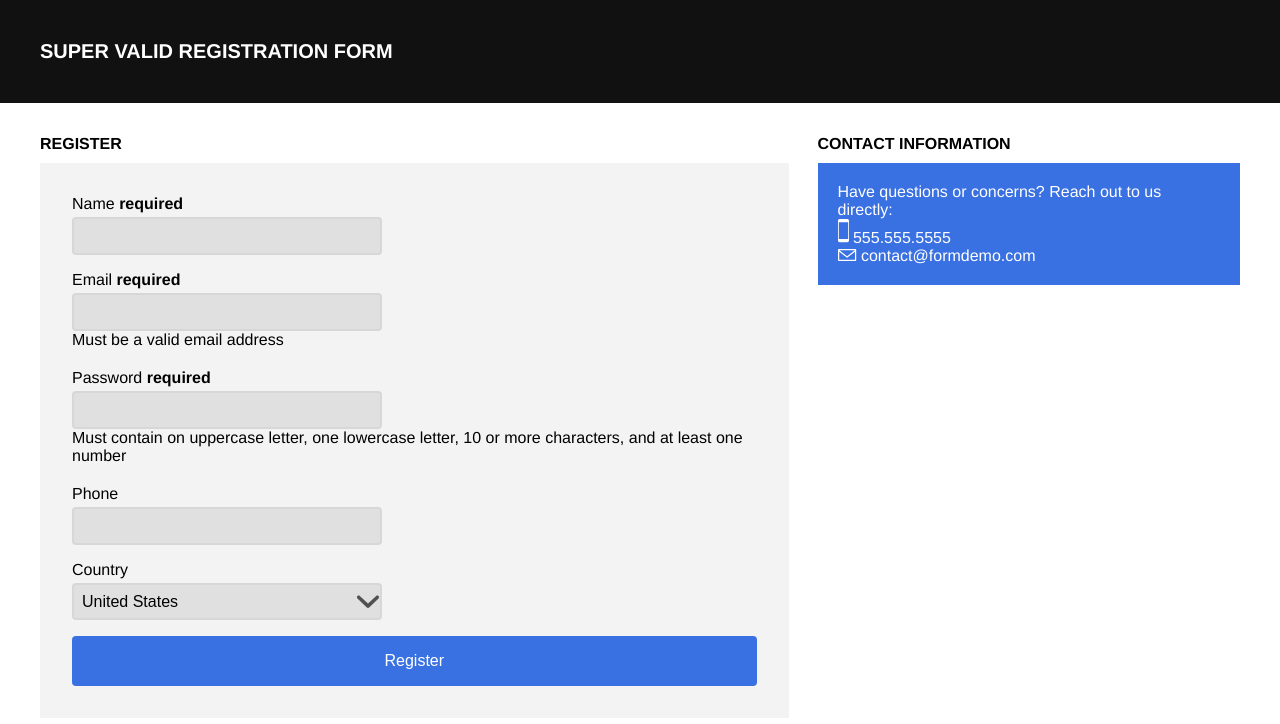
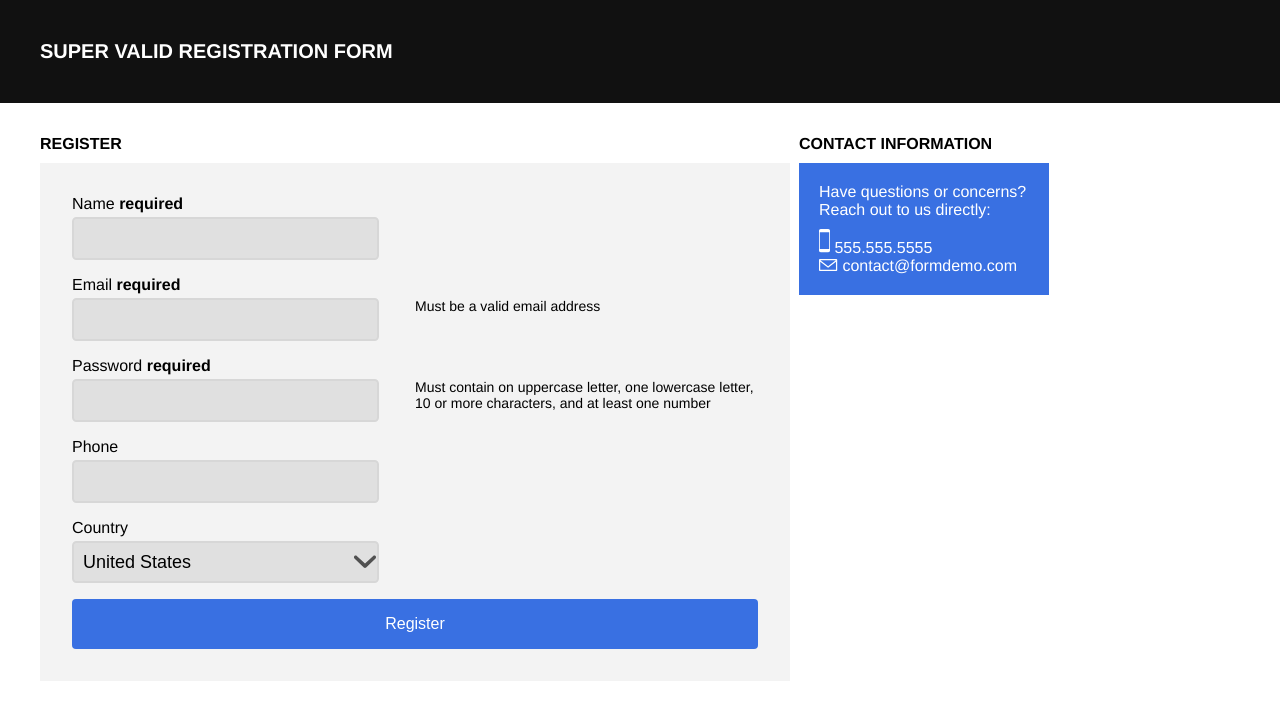
Before and after one commit to JATaber/ResponsiveForms, a website: page index.html in a window 1280 px wide. Drawn offline with Linux system fonts and the light colour scheme.

Commit message:
wrapping up the coding

```diff
--- a/form.js
+++ b/form.js
@@ -54,6 +54,8 @@ class CheckValidity {
         if(status.valueMissing){
             this.addError('Must not be left blank');
         }
+
+        return this.errors;
     }
 
     getEmailMessages(){
@@ -64,8 +66,10 @@ class CheckValidity {
         }
 
         if(status.typeMismatch){
-            this.addError('Must be a valid email address');
+            this.addError('Please enter a valid email address');
         }
+
+        return this.errors;
     }
 
 }
@@ -82,10 +86,9 @@ submit.addEventListener("click", (event) => {
     let pswdErrorMessages = validatePassword.getMessages();
     let nameError = validateName.getNameMessages();
     let emailError = validateEmail.getEmailMessages();
+    let removeElem = elms => Array.from(elms).forEach(el => el.remove);
 
-    console.log(nameError);
-    console.log(emailError);
-
+    removeElem(document.querySelectorAll("error"));
 
     if (pswdErrorMessages.length > 0) {
         pswdErrorMessages.forEach((err) => {
@@ -100,6 +103,6 @@ submit.addEventListener("click", (event) => {
         emailField.insertAdjacentHTML('afterend', '<p class="error">'+ err + '</p>');
         });
     }else {
-    document.getElementById('form').classList.toggle("show");
+    document.getElementById('alert').classList.toggle("show");
     }
 });
--- a/index.html
+++ b/index.html
@@ -16,7 +16,7 @@
         <form>
             <div id="form" class="formInput">
                 <label class="title" for="name">Name <strong>required</strong></label>
-                <input type="text" id="name" required>
+                <input type="text" id="name" required><label class="info" for="name"></label>
             </div>
             <div class="formInput">
                 <label class="title required" for="email">Email <strong>required</strong></label>
@@ -289,9 +289,10 @@
     <div role="directory" class="directory">
         <h2>CONTACT INFORMATION</h2>
         <div class="dirInfo">
-            <p>Have questions or concerns? Reach out to us directly:</p>
-            <p><img src="images/phone.svg" alt="phone icon"> 555.555.5555</p>
-            <p><img src="images/email.svg" alt="email icon"> contact@formdemo.com</p>
+            <p>Have questions or concerns?</p>
+            <p> Reach out to us directly:</p>
+            <p class="contactInfo"><img src="images/phone.svg" alt="phone icon"> 555.555.5555</p>
+            <p class="contactEmail"><img src="images/email.svg" alt="email icon"> contact@formdemo.com</p>
         </div>
     </div>
 </section>
--- a/scss/layout/_body.scss
+++ b/scss/layout/_body.scss
@@ -8,19 +8,25 @@
   flex-direction: column;
   background-color: $form-bg;
   height: 28em;
-  max-width: 100%;
-  padding-left: 4.5em;
-  padding-right: 4.5em;
+  max-width: 280px;
+  padding-left: 3.5em;
+  padding-right: 3.5em;
+  bottom: 20em;
 
   @include mq(tablet){
-
+    padding-left: 4.5em;
+    padding-right: 4.5em;
+    bottom: 10em;
     height: 36em;
-    width: 320px;
+    max-width: 500px;
   }
 
   @include mq(desktop){
-    height: 33em;
-    width: 750px;
+    padding-left: 17.2em;
+    padding-right: 17.2em;
+    height: 32em;
+    max-width: 1200px;
+    bottom: 12em;
   }
 
   img{
@@ -43,7 +49,6 @@
 }
 
 .show{
-  opacity: 0;
   display: flex;
 }
 
@@ -97,30 +102,30 @@ form{
   position: relative;
   float: left;
   margin-bottom: 20px;
-  //bottom: 8em;
   margin-right: 9px;
 
   @include mq(tablet){
-    max-width: 320px;
-    //bottom: 0;
-    //top: 9em;
-    //height: 36em;
+    max-width: 600px;
   }
 
   @include mq(desktop){
     max-width: 750px;
-    //top: 10em;
   }
 }
 
 .formInput{
   font-size: 12px;
   margin-bottom: 1em;
-  display: flex;
-  flex-direction: column;
+  display: inline-flex;
+  justify-content: space-between;
+  flex-wrap: wrap;
 
   @include mq(tablet){
     font-size: 16px;
+  }
+
+  input{
+    float:left;
   }
 }
 
@@ -142,7 +147,7 @@ section{
 }
 
 input{
-  display: block;
+  //display: block;
   width: 100%;
   background-color: #e0e0e0;
   border: 2px solid $input-bg;
@@ -155,6 +160,7 @@ input{
   }
 
   @include mq(desktop){
+    font-size: 18px;
     max-width: calc(50% - 2em);
   }
 }
@@ -166,7 +172,9 @@ input{
 
 .info{
   @include mq(desktop){
-    float: right;
+    font-size: 14px;
+    width: 50%;
+    text-align: left;
   }
 }
 
@@ -198,12 +206,11 @@ select{
 
 .directory{
   display: block;
-  //float: left;
   max-width: 100%;
   margin-bottom: 2em;
 
   @include mq(tablet){
-    margin-left: 20px;
+    //margin-left: 20px;
   }
 }
 
@@ -211,10 +218,16 @@ select{
   background-color: $button-color;
   color: white;
   padding: 20px;
+  width: 290px;
+
+  @include mq(tablet){
+    width: 250px;
+  }
 }
 
-.title.required{
-  display: block;
+.contactInfo{
+  margin-top: 10px;
+  vertical-align: middle;
 }
 
 .error{
```
Also changed, not shown: css/main.css.
